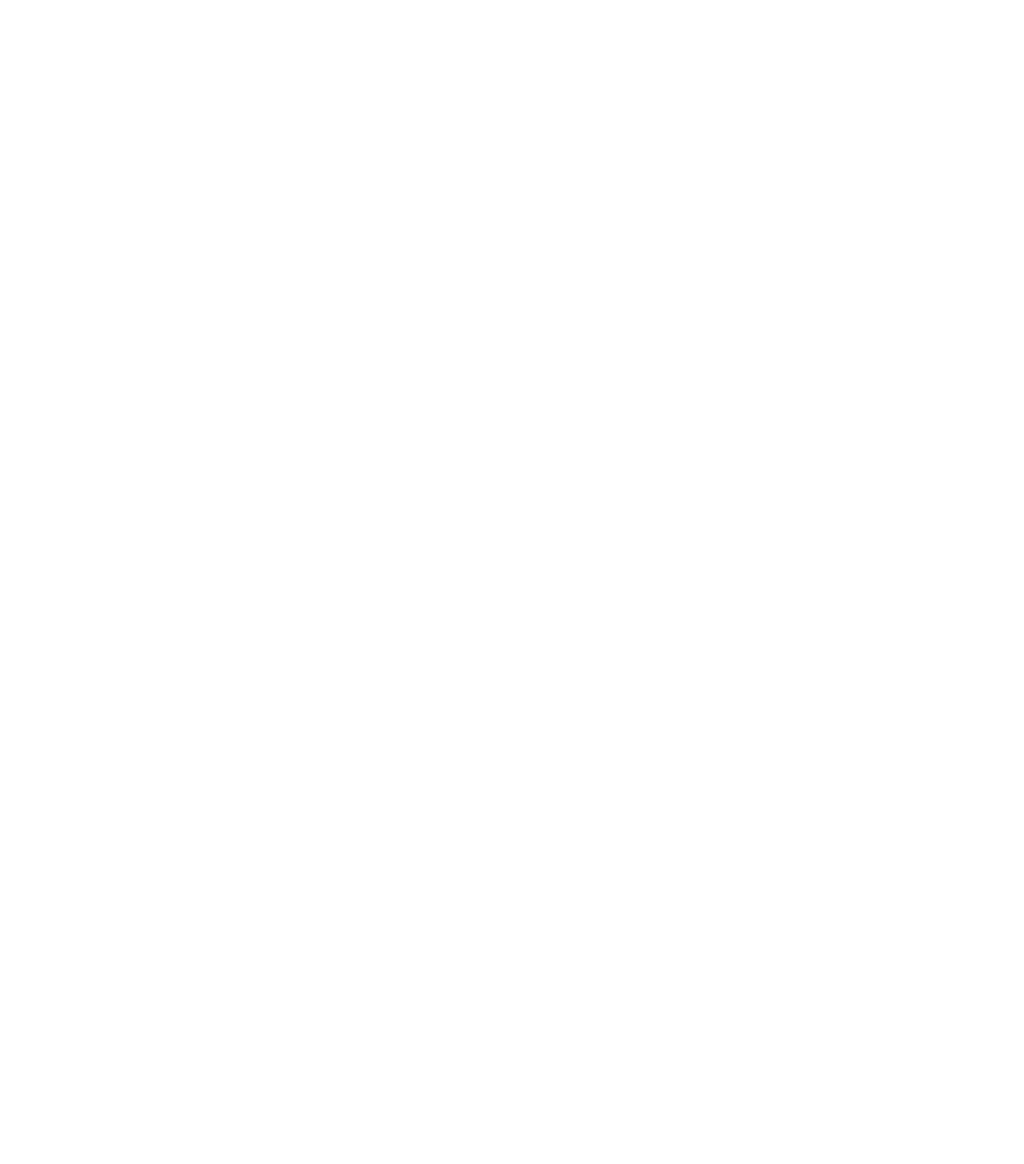
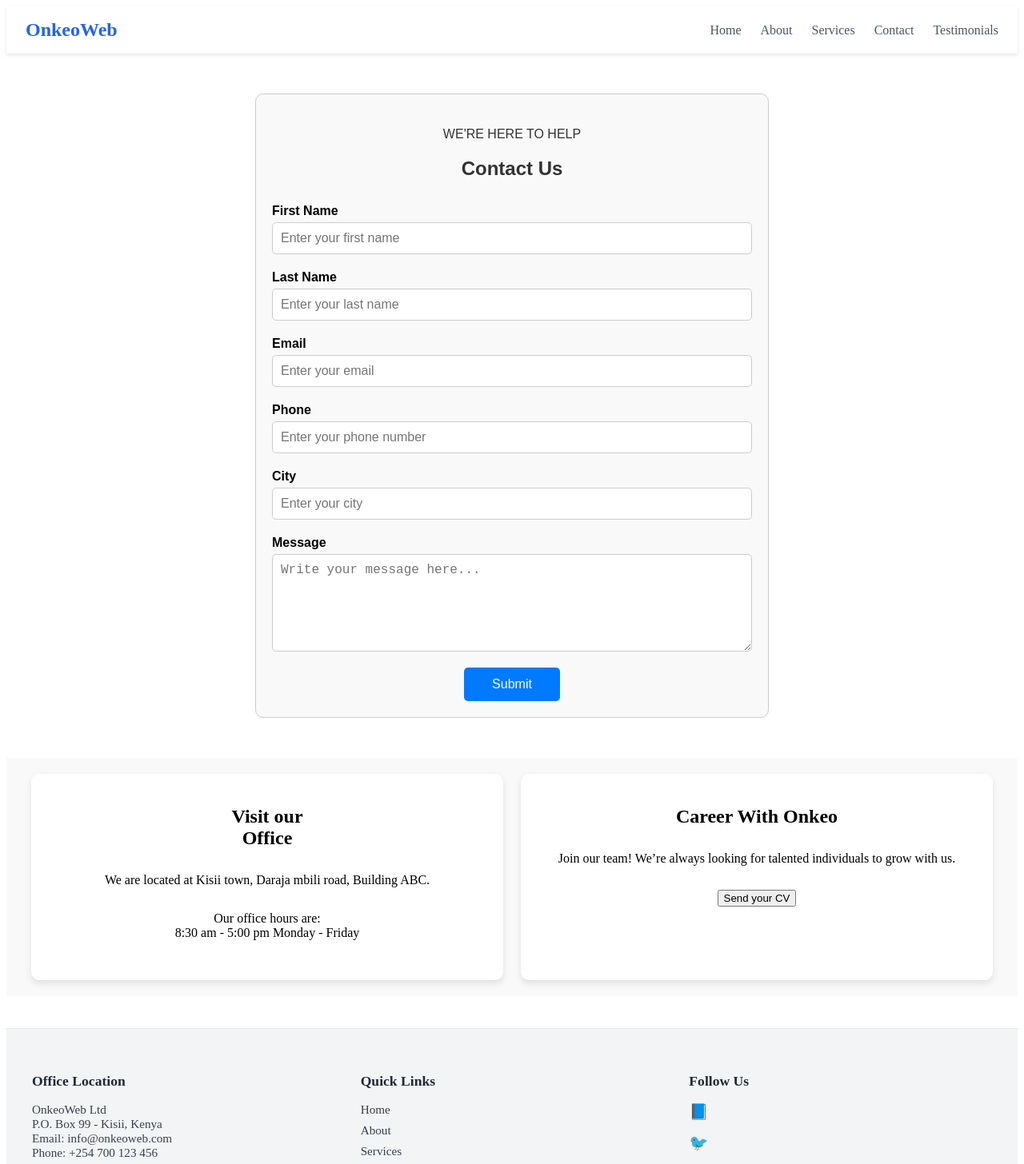
Before and after one commit to membae/onkeoWeb, a React (Vite) app in the folder onkeoWeb/: page /contact in a window 1280 px wide. Before the commit this address had no page. Shown: the top 1456 px of the page at 80% size. Before the commit the page ends 800 px from the top, so only its background shows below. Built offline with nearby package versions, Linux system fonts and the light colour scheme.

Commit message:
contact us emailjs

```diff
--- a/onkeoWeb/src/App.jsx
+++ b/onkeoWeb/src/App.jsx
@@ -6,6 +6,7 @@
 import Architecture from './pages/Architecture'
 import Build from './pages/Build'
 import Testimonials from './pages/Testimonials'
+import Contact from './pages/Contact'
 
 function App() {
   return (
@@ -18,6 +19,7 @@
           <Route path="/services/architecture" element={<Architecture />} />
           <Route path="/services/build" element={<Build />} />
           <Route path='/testimonials' element={<Testimonials/>} />
+          <Route path='/contact' element={<Contact/>}/>
         </Routes>
       </BrowserRouter>
     </div>
--- /dev/null
+++ b/onkeoWeb/src/pages/Contact.jsx
@@ -0,0 +1,169 @@
+import React, { useRef } from "react";
+import emailjs from "emailjs-com";
+import Footer from "../components/Footer";
+import Navbar from "../components/Navbar";
+
+function Contact() {
+  const form = useRef();
+
+  const sendEmail = (e) => {
+    e.preventDefault();
+
+    emailjs
+      .sendForm(
+        "service_3ygj9sb",   // Replace with your EmailJS Service ID
+        "template_e5feo4l",  // Replace with your EmailJS Template ID
+        form.current,
+        "rHMCfjJwQ86mQP0Cp"    // Replace with your EmailJS Public Key
+      )
+      .then(
+        (result) => {
+          alert("Message sent successfully!");
+          console.log(result.text);
+          e.target.reset();
+        },
+        (error) => {
+          alert("Failed to send message. Try again.");
+          console.log(error.text);
+        }
+      );
+  };
+
+  return (
+    <div>
+      <style>{`
+        .contact-container {
+          max-width: 600px;
+          margin: 50px auto;
+          padding: 20px;
+          border: 1px solid #ccc;
+          border-radius: 10px;
+          background: #f9f9f9;
+          font-family: Arial, sans-serif;
+        }
+        .contact-container h4 {
+          text-align: center;
+          margin-bottom: 10px;
+          color: #333;
+          font-weight: normal;
+        }
+        .contact-container h2 {
+          text-align: center;
+          margin-bottom: 20px;
+          color: #333;
+        }
+        .contact-form {
+          display: flex;
+          flex-direction: column;
+        }
+        .contact-form label {
+          margin: 10px 0 5px;
+          font-weight: bold;
+        }
+        .contact-form input,
+        .contact-form textarea {
+          padding: 10px;
+          border: 1px solid #ccc;
+          border-radius: 5px;
+          font-size: 16px;
+          margin-bottom: 10px;
+        }
+        .contact-form textarea {
+          resize: vertical;
+          min-height: 100px;
+        }
+        .button-container {
+          display: flex;
+          justify-content: center;
+          width: 100%;
+        }
+        .contact-form button {
+          margin-top: 10px;
+          width: 120px;
+          padding: 12px;
+          background: #007bff;
+          color: white;
+          border: none;
+          border-radius: 5px;
+          cursor: pointer;
+          font-size: 16px;
+          transition: background 0.3s ease;
+        }
+        .contact-form button:hover {
+          background: #0056b3;
+        }
+        .info-section {
+        display: flex;
+        justify-content: space-around;
+        margin: 40px 0;
+        padding: 20px;
+        background: #f9f9f9;
+        }
+
+        .office, .career {
+        width: 45%;
+        padding: 20px;
+        background: white;
+        border-radius: 10px;
+        box-shadow: 0 4px 8px rgba(0,0,0,0.1);
+        text-align: center;
+        }
+
+        .office h2, .career h2 {
+        color: black;
+        margin-bottom: 30px;
+        }
+        .office p, .career p {
+        color: black;
+        margin-bottom: 30px;
+        }
+      `}</style>
+      <Navbar/>
+
+      <div className="contact-container">
+
+        <h4>WE'RE HERE TO HELP</h4>
+        <h2>Contact Us</h2>
+        <form ref={form} onSubmit={sendEmail} className="contact-form">
+          <label>First Name</label>
+          <input type="text" name="firstName" placeholder="Enter your first name" required />
+
+          <label>Last Name</label>
+          <input type="text" name="lastName" placeholder="Enter your last name" required />
+
+          <label>Email</label>
+          <input type="email" name="email" placeholder="Enter your email" required />
+
+          <label>Phone</label>
+          <input type="tel" name="phone" placeholder="Enter your phone number" />
+
+          <label>City</label>
+          <input type="text" name="city" placeholder="Enter your city" />
+
+          <label>Message</label>
+          <textarea name="message" placeholder="Write your message here..." required></textarea>
+
+          <div className="form-group button-container">
+            <button type="submit">Submit</button>
+          </div>
+        </form>
+      </div>
+        <section className="info-section">
+        <div className="office">
+            <h2> Visit our <br /> Office</h2>
+            <p>We are located at Kisii town, Daraja mbili road, Building ABC.</p>
+            <p>Our office hours are: <br />8:30 am - 5:00 pm Monday - Friday</p>
+        </div>
+
+        <div className="career">
+            <h2>Career With Onkeo</h2>
+            <p>Join our team! We’re always looking for talented individuals to grow with us.</p>
+            <button>Send your CV</button>
+        </div>
+        </section>
+        <Footer/>
+    </div>
+  );
+}
+
+export default Contact;
--- /dev/null
+++ b/package.json
@@ -0,0 +1,5 @@
+{
+  "dependencies": {
+    "emailjs-com": "^3.2.0"
+  }
+}
```
Also changed, not shown: 1 other file (tests, documents, lock files or other folders).
